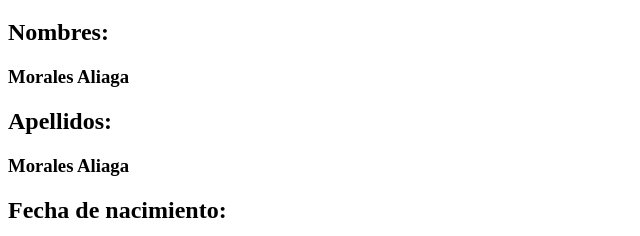
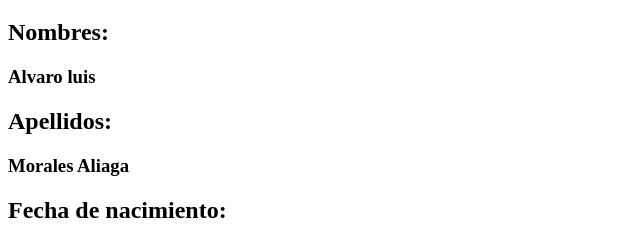
Before and after one commit to alvaromoralesa/fundamentodehtml, a plain HTML site: page educacion.html in a window 1280 px wide. Shown: the part 203-439 px from the top of the page, 0-640 px from the left. Drawn offline with Linux system fonts and the light colour scheme.

Commit message:
nombre
Modificado nombre por revisión 3

```diff
--- a/educacion.html
+++ b/educacion.html
@@ -21,7 +21,7 @@
 		<h1>Curriculum Vitae</h1>
 		<!-- 3.- Datos Personales-->
 		<h2>Nombres: </h2>
-		<h3>Morales Aliaga</h3>
+		<h3>Alvaro luis</h3>
 		<h2>Apellidos: </h2>
 		<h3>Morales Aliaga</h3>
 		<h2>Fecha de nacimiento: </h2>
```
Also changed, not shown: experiencia.html (+1 -1 lines), index.html (+1 -1 lines).
